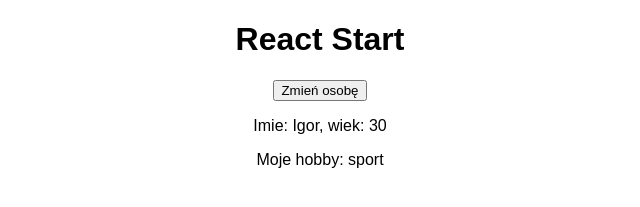
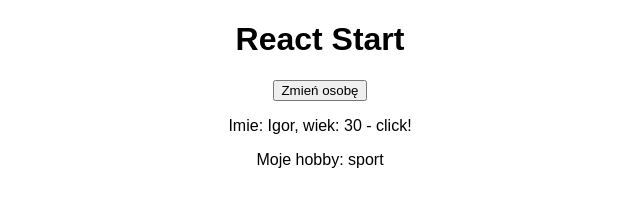
Before and after one commit to IgorSzczerbicki/react_start, a React (Create React App) app: page / in a window 1280 px wide. Shown: the top 207 px of the page, without its empty margins (320-960 px from the left). Built offline with nearby package versions, Linux system fonts and the light colour scheme.

Commit message:
Przekazywanie funkcji do komponentów

```diff
--- a/src/App.js
+++ b/src/App.js
@@ -25,7 +25,12 @@
 			<div className="App">
 				<h1>React Start</h1>
 				<button onClick={this.switchNameHandler}>Zmień osobę</button>
-				<Person name={this.state.persons[this.state.curPerson].name} age = {this.state.persons[this.state.curPerson].age}>Moje hobby: sport</Person>
+				<Person
+					name={this.state.persons[this.state.curPerson].name}
+					age = {this.state.persons[this.state.curPerson].age}
+					click = {this.switchNameHandler}>
+					Moje hobby: sport
+				</Person>
 			</div>
 
 			// równoważny zapis
--- a/src/Person/Person.js
+++ b/src/Person/Person.js
@@ -3,7 +3,7 @@
 const person = (props) => {
 	return (
 		<div>
-			<p>Imie: {props.name}, wiek: {props.age}</p>
+			<p onClick={props.click}>Imie: {props.name}, wiek: {props.age} - click!</p>
 			<p>{props.children}</p>
 		</div>
 	)
```
